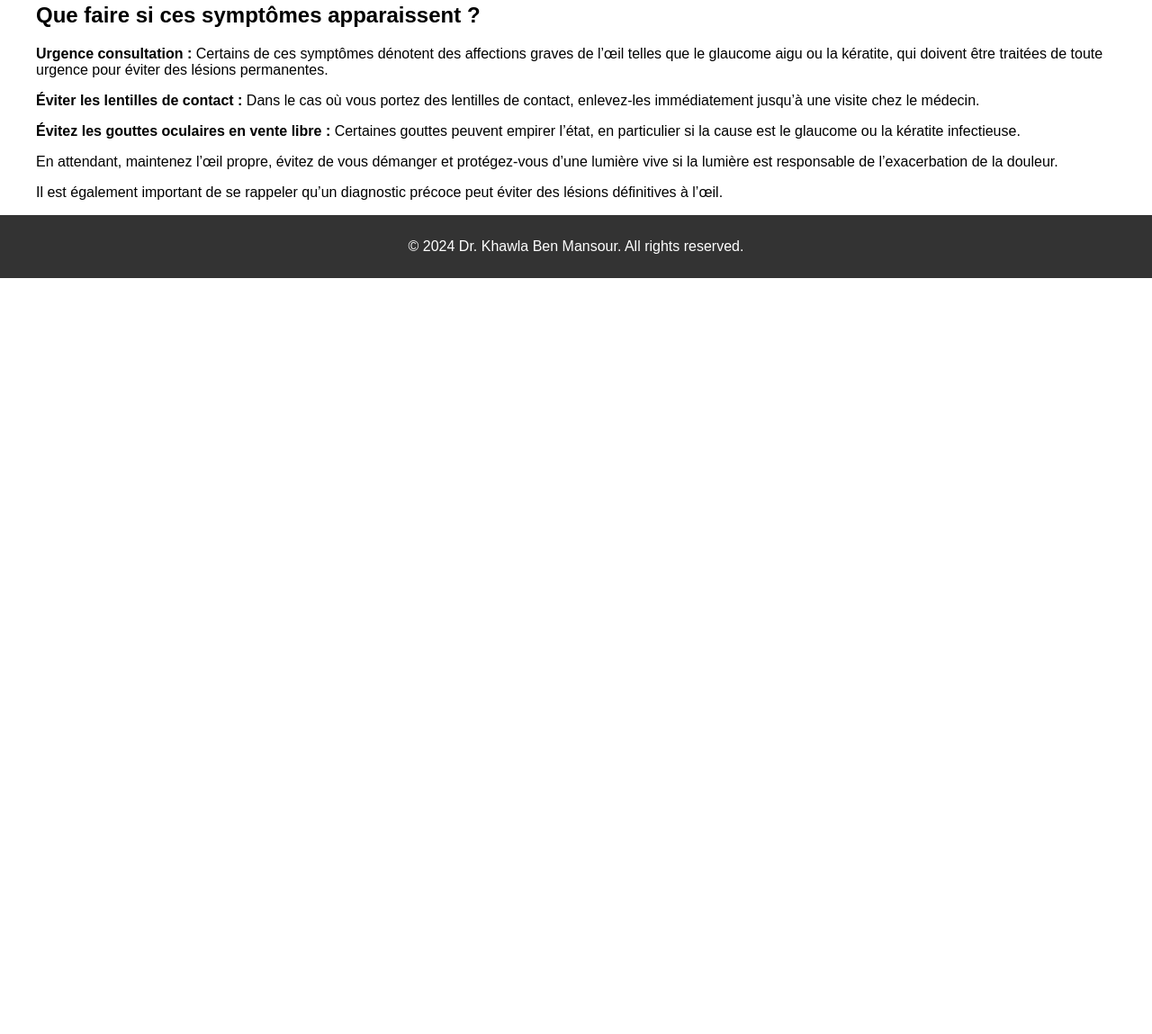
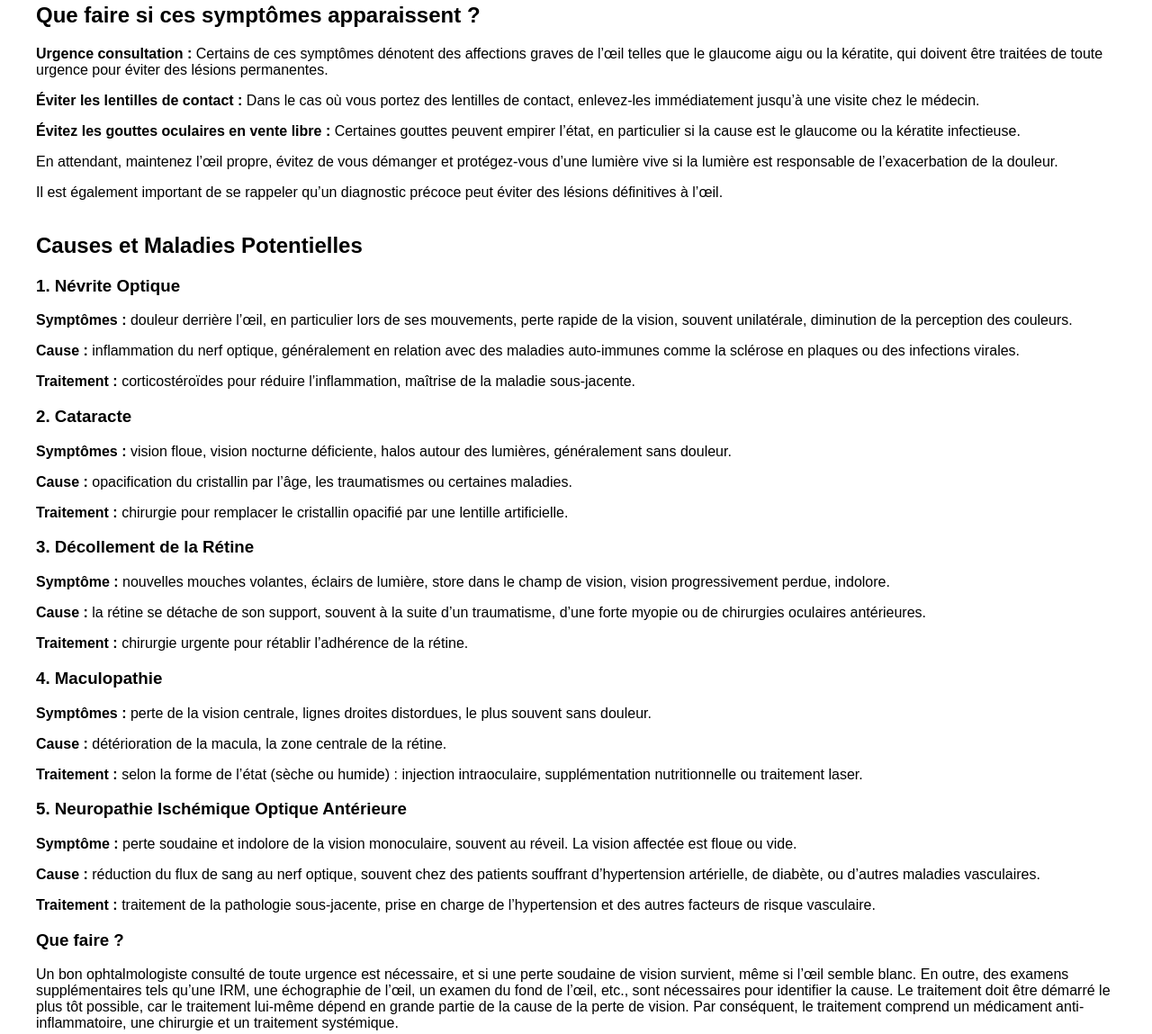
Before and after one commit to MaxelXA/KhawlaBenMansour, a website: page Conseils.html in a window 1280 px wide. Shown: the part 1082-2231 px from the top of the page at 90% size. Before the commit the page ends 1391 px from the top, so only its background shows below. Drawn offline with Linux system fonts and the light colour scheme.

Commit message:
Update Conseils.html

```diff
--- a/Conseils.html
+++ b/Conseils.html
@@ -61,6 +61,40 @@
         <p>Il est également important de se rappeler qu’un diagnostic précoce peut éviter des lésions définitives à l’œil.</p>
     </section>
 </div>
+    <div class="container">
+    <section id="vision-sante">
+        <h2>Causes et Maladies Potentielles</h2>
+
+        <h3>1. Névrite Optique</h3>
+        <p><strong>Symptômes :</strong> douleur derrière l’œil, en particulier lors de ses mouvements, perte rapide de la vision, souvent unilatérale, diminution de la perception des couleurs.</p>
+        <p><strong>Cause :</strong> inflammation du nerf optique, généralement en relation avec des maladies auto-immunes comme la sclérose en plaques ou des infections virales.</p>
+        <p><strong>Traitement :</strong> corticostéroïdes pour réduire l’inflammation, maîtrise de la maladie sous-jacente.</p>
+
+        <h3>2. Cataracte</h3>
+        <p><strong>Symptômes :</strong> vision floue, vision nocturne déficiente, halos autour des lumières, généralement sans douleur.</p>
+        <p><strong>Cause :</strong> opacification du cristallin par l’âge, les traumatismes ou certaines maladies.</p>
+        <p><strong>Traitement :</strong> chirurgie pour remplacer le cristallin opacifié par une lentille artificielle.</p>
+
+        <h3>3. Décollement de la Rétine</h3>
+        <p><strong>Symptôme :</strong> nouvelles mouches volantes, éclairs de lumière, store dans le champ de vision, vision progressivement perdue, indolore.</p>
+        <p><strong>Cause :</strong> la rétine se détache de son support, souvent à la suite d’un traumatisme, d’une forte myopie ou de chirurgies oculaires antérieures.</p>
+        <p><strong>Traitement :</strong> chirurgie urgente pour rétablir l’adhérence de la rétine.</p>
+
+        <h3>4. Maculopathie</h3>
+        <p><strong>Symptômes :</strong> perte de la vision centrale, lignes droites distordues, le plus souvent sans douleur.</p>
+        <p><strong>Cause :</strong> détérioration de la macula, la zone centrale de la rétine.</p>
+        <p><strong>Traitement :</strong> selon la forme de l’état (sèche ou humide) : injection intraoculaire, supplémentation nutritionnelle ou traitement laser.</p>
+
+        <h3>5. Neuropathie Ischémique Optique Antérieure</h3>
+        <p><strong>Symptôme :</strong> perte soudaine et indolore de la vision monoculaire, souvent au réveil. La vision affectée est floue ou vide.</p>
+        <p><strong>Cause :</strong> réduction du flux de sang au nerf optique, souvent chez des patients souffrant d’hypertension artérielle, de diabète, ou d’autres maladies vasculaires.</p>
+        <p><strong>Traitement :</strong> traitement de la pathologie sous-jacente, prise en charge de l’hypertension et des autres facteurs de risque vasculaire.</p>
+
+        <h3>Que faire ?</h3>
+        <p>Un bon ophtalmologiste consulté de toute urgence est nécessaire, et si une perte soudaine de vision survient, même si l’œil semble blanc. En outre, des examens supplémentaires tels qu’une IRM, une échographie de l’œil, un examen du fond de l’œil, etc., sont nécessaires pour identifier la cause. Le traitement doit être démarré le plus tôt possible, car le traitement lui-même dépend en grande partie de la cause de la perte de vision. Par conséquent, le traitement comprend un médicament anti-inflammatoire, une chirurgie et un traitement systémique.</p>
+    </section>
+</div>
+
 
     <footer>
         <p>&copy; 2024 Dr. Khawla Ben Mansour. All rights reserved.</p>
```
